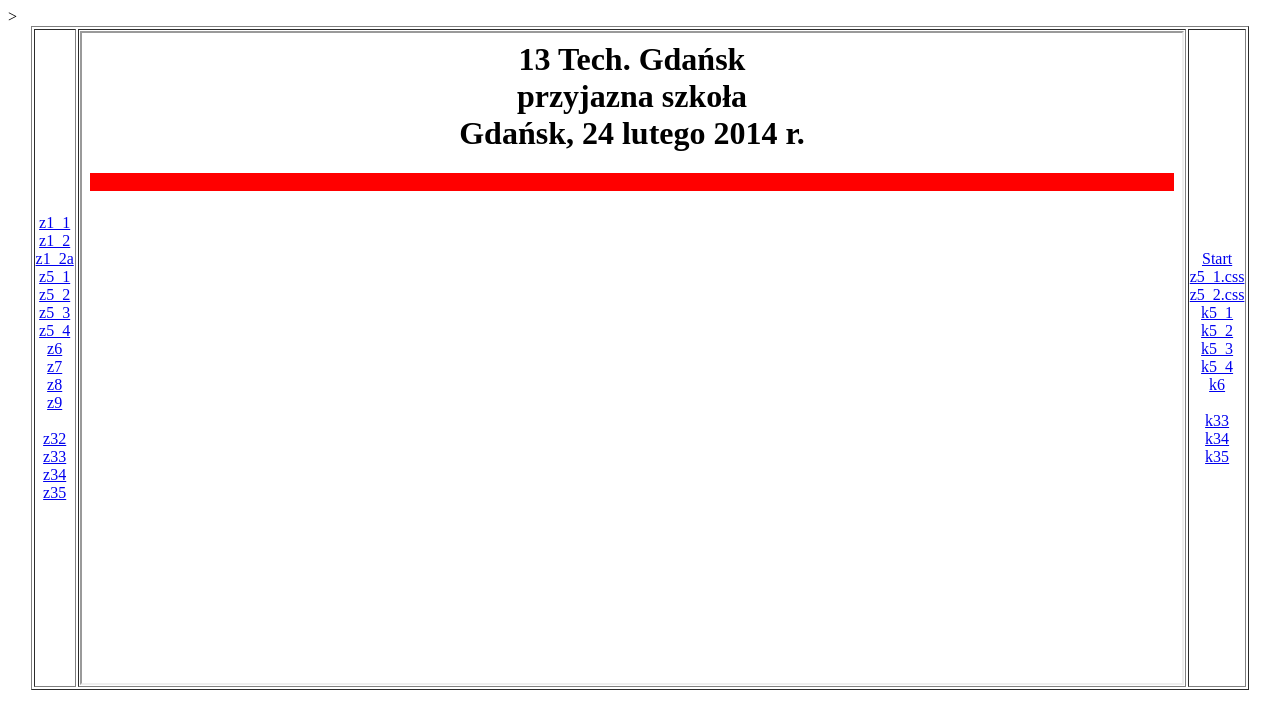
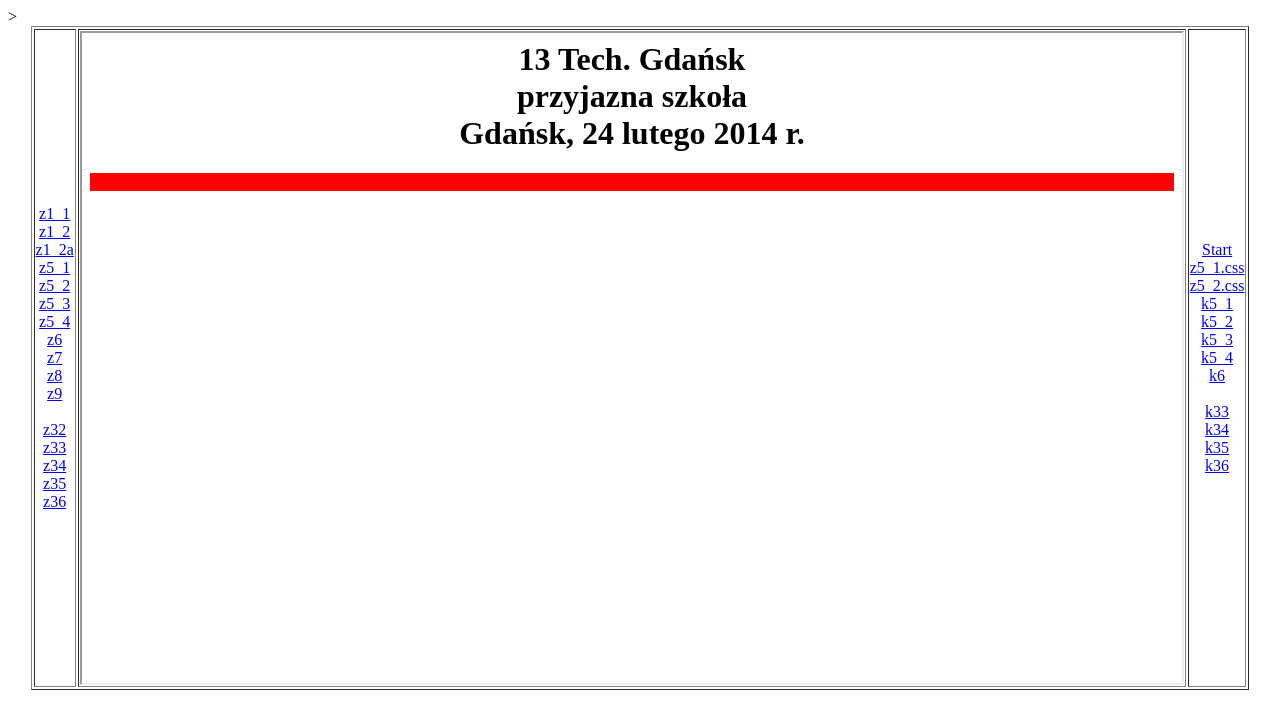
Before and after one commit to patrykiwinski/css, a plain HTML site: page index.html in a window 1280 px wide. Drawn offline with Linux system fonts and the light colour scheme.

Commit message:
Update index.html

```diff
--- a/index.html
+++ b/index.html
@@ -37,6 +37,8 @@
   <br>
   <a href="zad35.html" target="strony">z35</a>
   <br>
+   <a href="zad36.html" target="strony">z36</a>
+  <br>
 </td>
 <td width=90% align=center><iframe width=1100 height=650 name="strony" src="start.html" border="0"></iframe>
 </td>
@@ -63,6 +65,8 @@
   <br>
       <a href="KOD35.txt" target="strony">k35</a>
   <br>
+      <a href="KOD36.txt" target="strony">k36</a>
+  <br>
 </td>
 </tr>
 </table>
```
